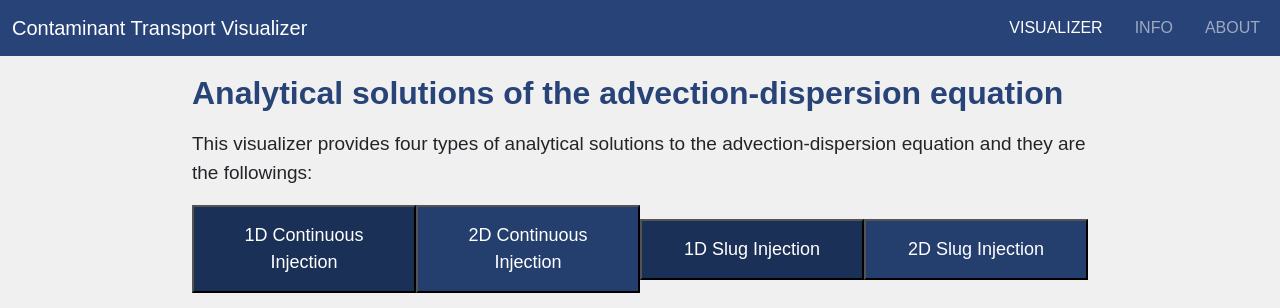
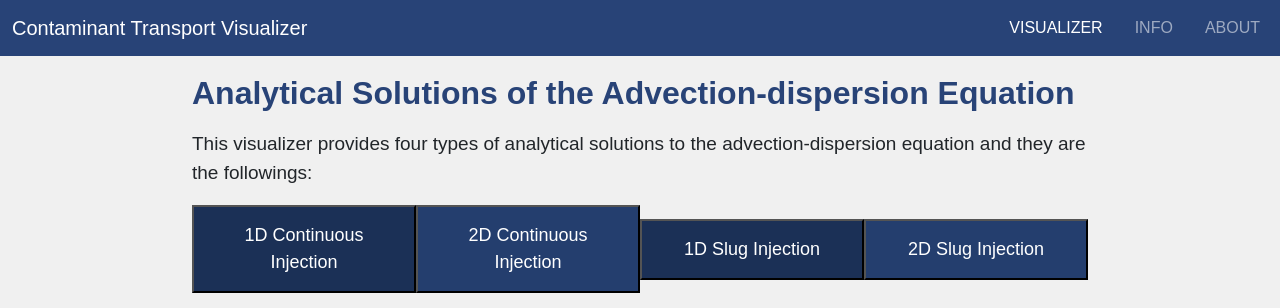
Before and after one commit to ShafinMahmudCS/project, a plain HTML site: page index.html in a window 1280 px wide. Shown: the top 308 px of the page. Drawn offline with nearby package versions, Linux system fonts and the light colour scheme.

Commit message:
Add files via upload

```diff
--- a/index.html
+++ b/index.html
@@ -60,7 +60,7 @@
     </nav>
     <div class="vh-100 mainMargin">
       <h2 id="header">
-        Analytical solutions of the advection-dispersion equation
+        Analytical Solutions of the Advection-dispersion Equation
       </h2>
       <p class="text">
         This visualizer provides four types of analytical solutions to the
```
